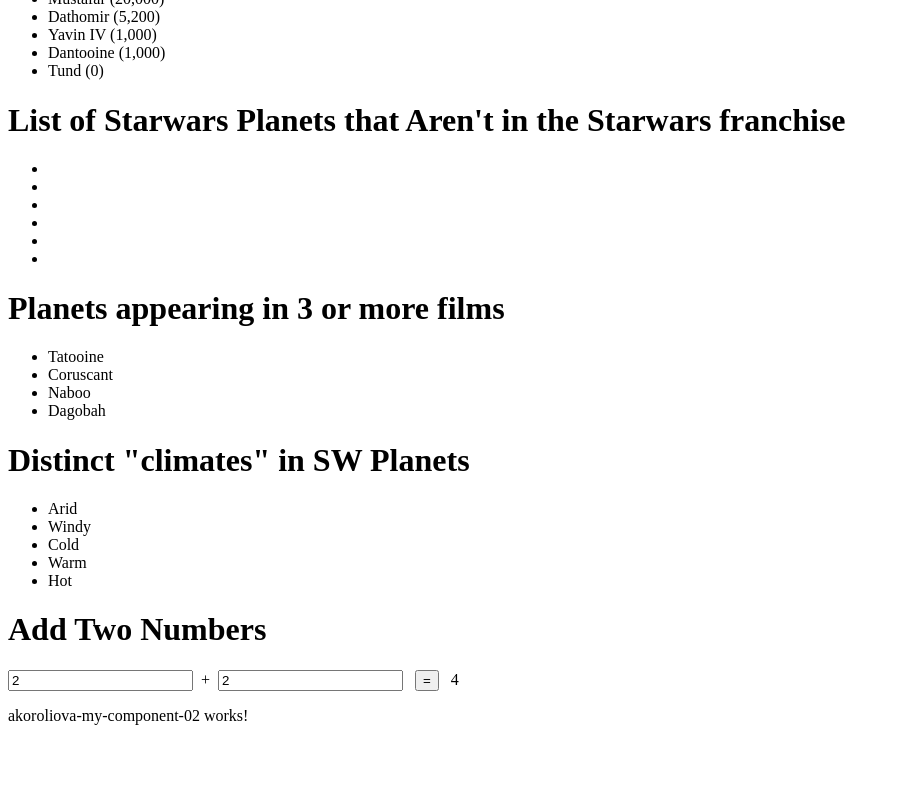
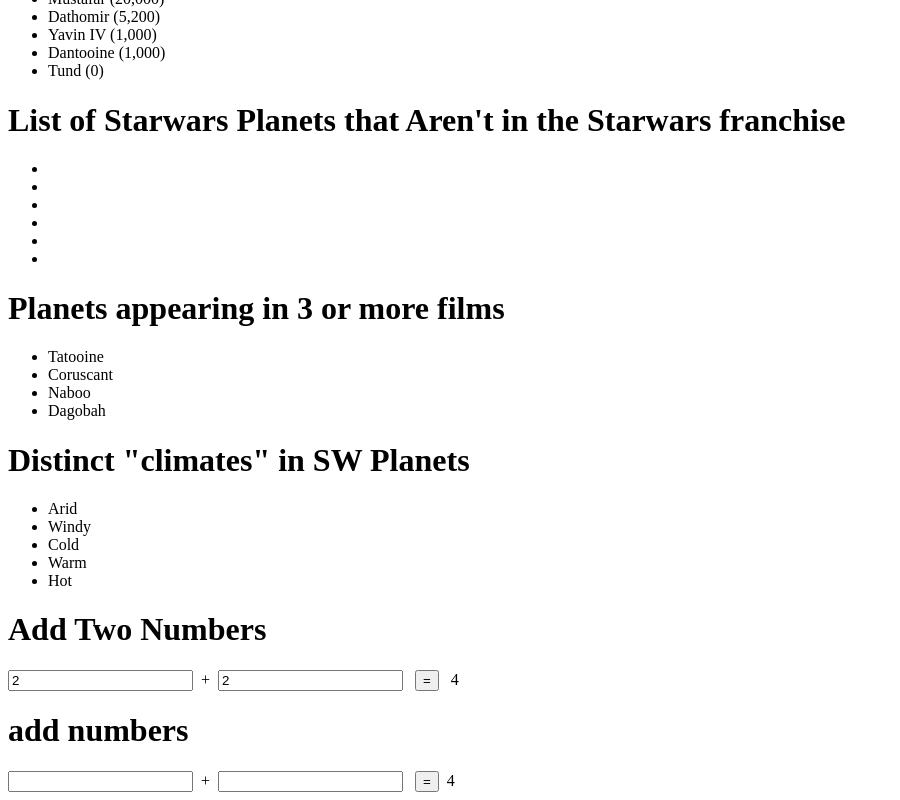
Before and after one commit to 2025-fall-js-frameworks/angular-components, an Angular app: page / in a window 1280 px wide. Shown: the part 1999-2799 px from the top of the page, without its empty margins (0-900 px from the left). Before the commit the page ends 2740 px from the top, so only its background shows below. Built offline with nearby package versions, Linux system fonts and the light colour scheme.

Commit message:
mocked up a calculator

```diff
--- a/src/app/akoroliova-my-component-02/akoroliova-my-component-02.html
+++ b/src/app/akoroliova-my-component-02/akoroliova-my-component-02.html
@@ -1 +1,7 @@
-<p>akoroliova-my-component-02 works!</p>
+<h1>add numbers</h1>
+<input type="number" />
+&nbsp;+&nbsp;
+<input type="number" />
+&nbsp;
+<button>=</button>
+&nbsp;4
```
